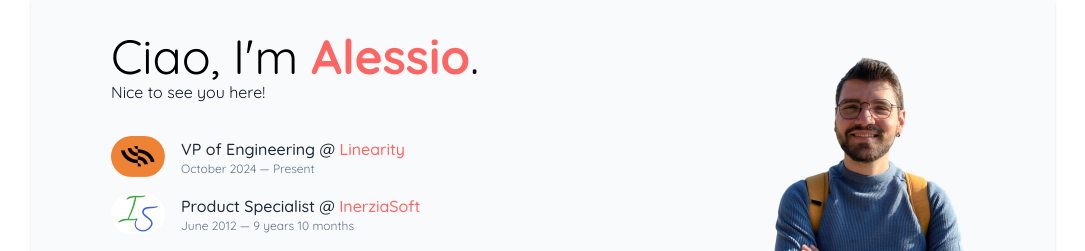
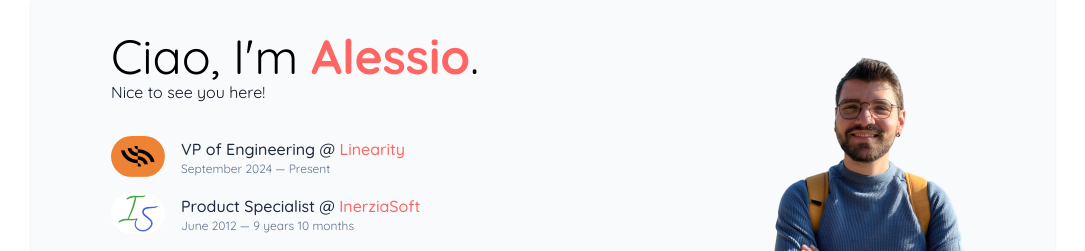
Before and after one commit to MrAsterisco/mrasterisco.github.io, a Next.js app: page / in a window 1280 px wide. Shown: the top 251 px of the page, without its empty margins (97-1182 px from the left). Built offline with nearby package versions, Linux system fonts and the light colour scheme.

Commit message:
Fix Linearity start date

```diff
--- a/app/_components/Header.tsx
+++ b/app/_components/Header.tsx
@@ -24,7 +24,7 @@ export default function Header() {
             title="VP of Engineering"
             company="Linearity"
             companyURL="https://linearity.io"
-            startDate="2024-10-01"
+            startDate="2024-09-01"
             logoURL="/linearity.webp"
             logoAlt="Linearity black logo over an orange background."
           />
```
